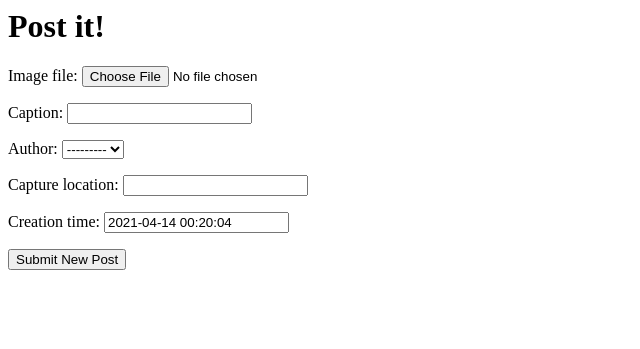
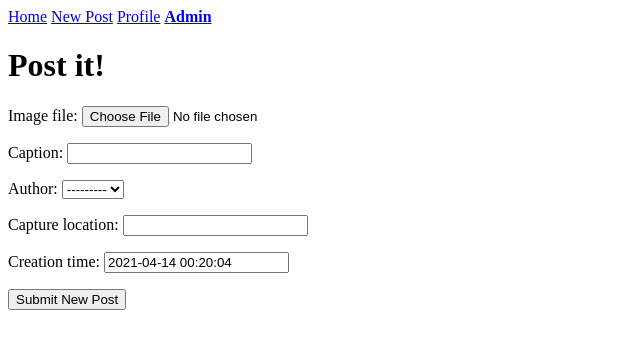
Before and after one commit to DanielSWaite190/Capstone-instagram_clone, a Django app: page /post/ in a window 1280 px wide. Shown: the top 349 px of the page, without its empty margins (0-640 px from the left). Run offline with Django 3.2, Linux system fonts and the light colour scheme; data comes from the database, SQL or seed files in the repository; both versions use the stored data as it was after the commit.

Commit message:
Adding 'nav bar' links to main pages

```diff
--- a/auth_app/templates/auth_app/login.html
+++ b/auth_app/templates/auth_app/login.html
@@ -6,5 +6,5 @@
   <input type="submit" name="" value="Log In">
 </form>
 
-<!-- <p>Don't have an acount?</p>
-<p>Make one <a href="/user/signup">here</a></p> -->
+<p>Don't have an acount?</p>
+<p>Make one <a href="/signup/">here</a></p>
--- a/templates/base.html
+++ b/templates/base.html
@@ -1,2 +1,7 @@
-<a class="btn btn-primary mb-3" href="/login">Login</a>
-<a class='btn btn-primary mb-3' href="signup/">Join Petsagram 2.0</a>
+<a class="btn btn-primary mb-3" href="/">Home</a>
+<a class="btn btn-primary mb-3" href="/post">New Post</a>
+<a class="btn btn-primary mb-3" href="/profile">Profile</a>
+<a class='btn btn-primary mb-3' href="/admin"><b>Admin</b></a>
+
+{% block content %}
+{% endblock %}
--- a/templates/home_feed.html
+++ b/templates/home_feed.html
@@ -1,3 +1,6 @@
+{% extends "base.html" %} <!-- dsw -->
+{% block content %} <!-- dsw -->
+
 <h1>Django Image Uploading</h1>
 <ul>
   {% for post in object_list %}
@@ -6,3 +9,4 @@
 
   {% endfor %}
 </ul>
+{% endblock content %} <!-- dsw -->
--- a/templates/post.html
+++ b/templates/post.html
@@ -1,6 +1,11 @@
+{% extends "base.html" %} <!-- dsw -->
+{% block content %} <!-- dsw -->
+
 <h1>Post it!</h1>
 <form method="post" enctype="multipart/form-data">
   {% csrf_token %}
   {{ form.as_p }}
   <button type="submit">Submit New Post</button>
 </form>
+
+{% endblock content %} <!-- dsw -->
--- a/templates/profile.html
+++ b/templates/profile.html
@@ -1,3 +1,6 @@
+{% extends "base.html" %} <!-- dsw -->
+{% block content %} <!-- dsw -->
+
 <!-- # new jk -->
 <h1>Profile Page</h1>
 <h3>{{request.user.display_name}}</h3>
@@ -11,3 +14,4 @@ List of People You are Following:
 {% endfor %}
 
 <!-- # new jk -->
+{% endblock content %} <!-- dsw -->
```
Also changed, not shown: db.sqlite3.
